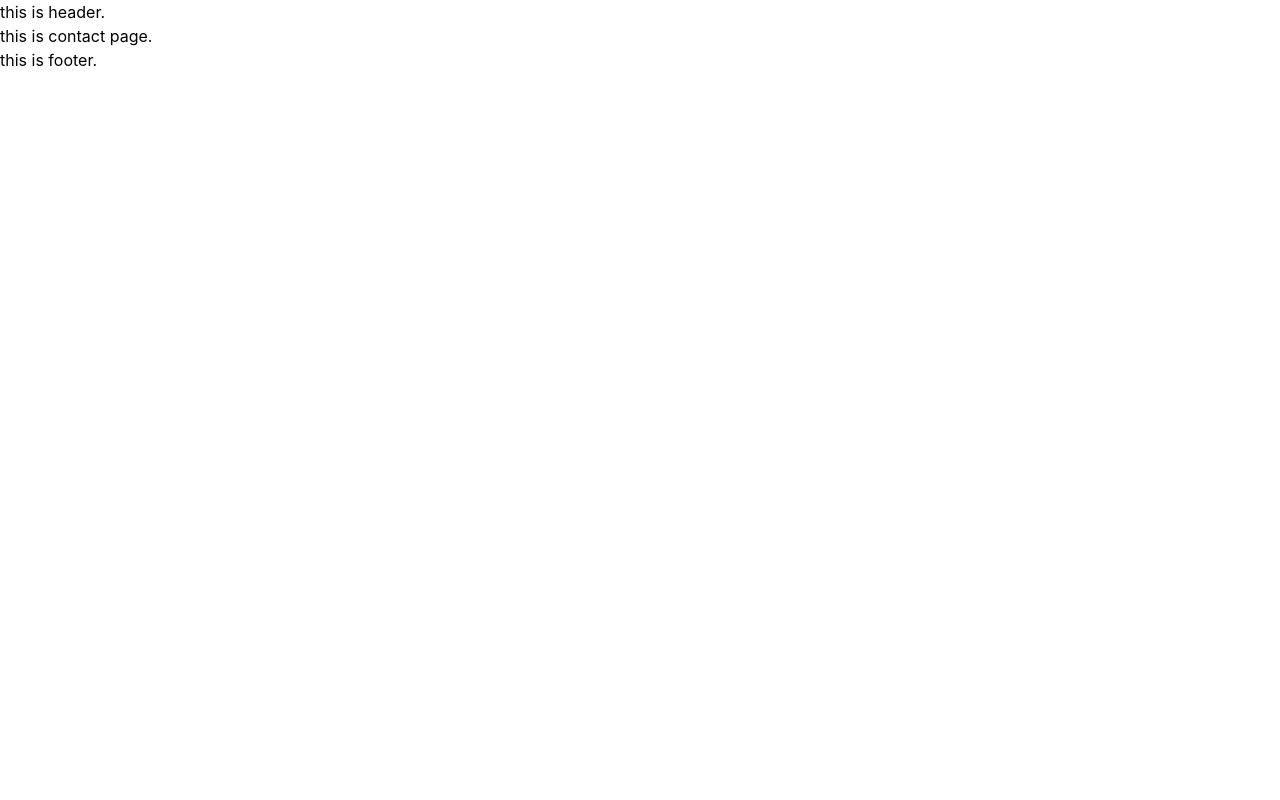
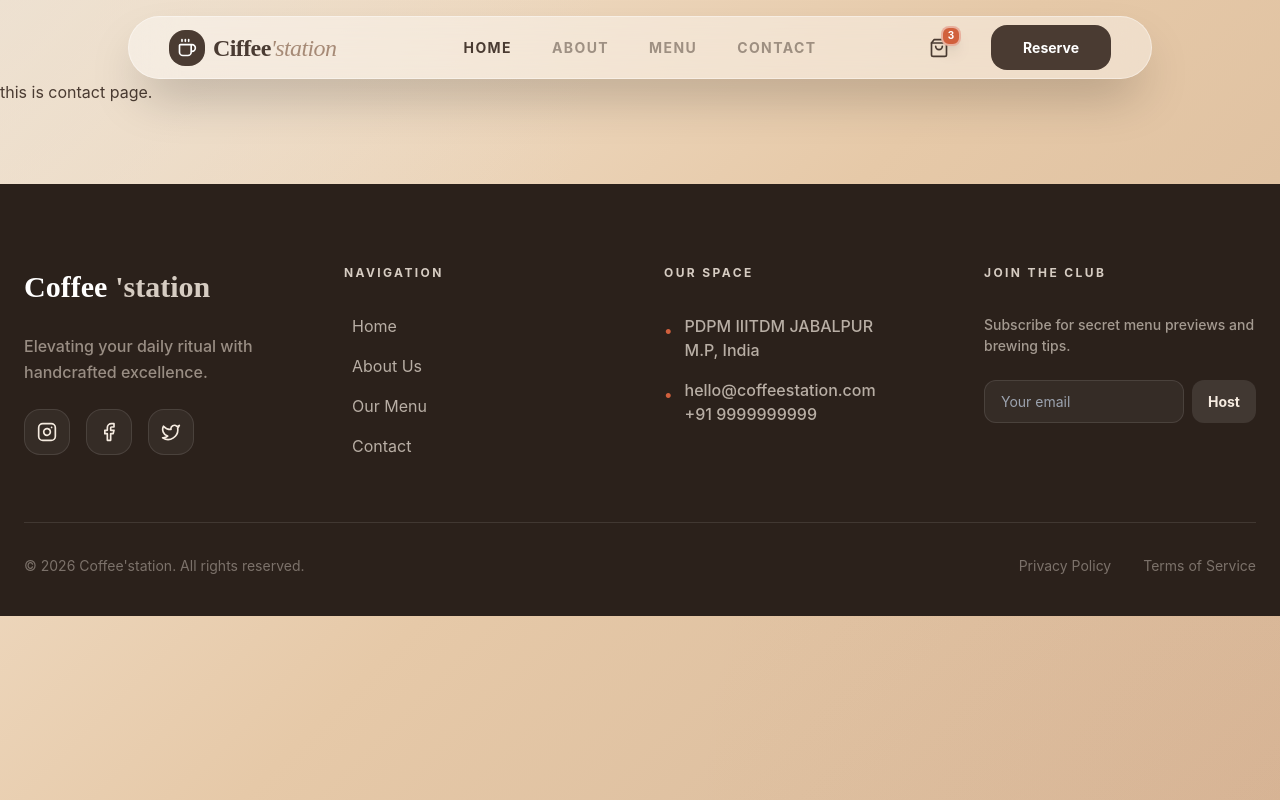
Before and after one commit to rachel0623123/coffee_station_nick, a React (Vite) app: page /contact in a window 1280 px wide. Built offline with nearby package versions, Linux system fonts and the light colour scheme.

Commit message:
feat: implement router and layout. create every pages's shells.

```diff
--- a/src/app/index.css
+++ b/src/app/index.css
@@ -2,6 +2,22 @@
 @tailwind components;
 @tailwind utilities;
 
+
+body {
+    @apply bg-cream text-coffee-900 font-sans antialiased overflow-x-hidden;
+    background:
+      radial-gradient(circle at top left, rgba(230, 220, 207, 0.5), transparent 40%),
+      radial-gradient(circle at bottom right, rgba(209, 96, 61, 0.05), transparent 40%),
+      linear-gradient(135deg, #f5e6d3 0%, #e6c9a8 50%, #d7b899 100%);
+    min-height: 100vh;
+    position: relative;
+}
+
+main {
+    padding-top: 80px;
+    padding-bottom: 80px;
+    margin: auto;
+}
 
 @layer components {
     .ds_section {
@@ -26,7 +42,7 @@
         @apply px-10 py-6 bg-coffee-50 rounded-2xl text-coffee-900 text-mdTxt font-sans font-bold hover:bg-white
     }
     .mdRound_light_btn-search {
-        @apply py-2.5 px-4 rounded-2xl text-white font-sans bg-coffee-900/10 hover:bg-coffee-900/20 transition-all duration-300
+        @apply bg-white/10 hover:bg-white/20 px-4 py-2.5 rounded-xl text-sm font-bold transition-colors
     }
     .mdRound_light_btn-time {
         @apply py-3 px-4 rounded-xl text-smTxt font-medium transition-all border-1 bg-white/30 text-coffee-900 border-white/20 hover:bg-white/50
@@ -57,11 +73,18 @@
     .circle_light_ctrl_btn {
         @apply w-6 h-6 rounded-full bg-white/30 flex items-center justify-center hover:bg-white/50 transition-colors text-smTxt
     }
+    .nav_btn_header {
+        @apply text-sm font-bold tracking-widest transition-all duration-300 relative uppercase text-coffee-900/50 hover:text-coffee-900
+    }
+    .nav_btn_header-act {
+        @apply text-sm font-bold tracking-widest transition-all duration-300 relative uppercase text-coffee-900
+    }
+
 
     /*<------------- Badges ------------->*/
 
     .icon_badge {
-        @apply w-[20px] h-[20px] bg-terracotta border-light-bd border-2 rounded-lg text-sm3Txt text-white text-center font-sans font-bold
+        @apply w-5 h-5 bg-terracotta text-white text-sm3Txt font-bold rounded-lg flex items-center justify-center shadow-lg border-2 border-white/50
     }
     .bestSeller_badge {
         @apply px-3.5 py-1.5 bg-terracotta rounded-full font-bold font-sans text-sm2Txt text-white
--- a/src/app/layout/Footer.tsx
+++ b/src/app/layout/Footer.tsx
@@ -1,7 +1,94 @@
+import { Link } from "react-router-dom";
+import { LuInstagram, LuFacebook, LuTwitter } from "react-icons/lu";
+import { Button } from "../../shared/ui/buttons/Button";
+
+const links = [LuInstagram, LuFacebook, LuTwitter];
+const navItems = [
+    {
+        content: "Home",
+        path: "/"
+    },
+    {
+        content: "About Us",
+        path: "/about"
+    },
+    {
+        content: "Our Menu",
+        path: "/menu"
+    },
+    {
+        content: "Contact",
+        path: "/contact"
+    },
+];
+
 export const Footer = () => {
     return (
-        <footer>
-            this is footer.
+        <footer className="bg-coffee-950 text-coffee-100 pt-20 pb-10 relative overflow-hidden">
+            <div className="container mx-auto px-6 relative z-10">
+                <div className="grid grid-cols-4 gap-12 mb-16">
+                    <div>
+                        <h3 className="text-smTtl font-bold font-serif text-white flex items-center gap-2">
+                            Coffee
+                            <span className="text-coffee-400">'station</span>
+                        </h3>
+                        <p className="text-coffee-200/60 leading-relaxed font-medium max-w-xs mt-6">Elevating your daily ritual with handcrafted excellence.</p>
+                        <div className="flex gap-4 mt-6">
+                            {links.map((Icon, index) => {
+                                return (
+                                    <Link to="#" key={index} className="p-3 bg-white/5 rounded-2xl hover:bg-white/10 border border-white/10 group hover:scale-110 transition-all duration-300">
+                                        <Icon className="lucide lucide-twitter text-bgTxt w-5h-5 group-hover:text-terracotta transition-colors" />
+                                    </Link>
+                                );
+                            })}
+                        </div>
+                    </div>
+                    <div>
+                        <h4 className="text-sm1Txt font-bold uppercase tracking-[0.2em] mb-8 text-coffee-400">Navigation</h4>
+                        <ul className="space-y-4">
+                            {navItems.map((item, index) => {
+                                return (
+                                    <li key={index}>
+                                        <Link to={item.path} className="text-sm sm:text-base text-coffee-100/70 hover:text-white transition-colors flex items-center gap-2 group">
+                                            <span className="w-0 h-px bg-terracotta group-hover:w-4 transition-all"></span>
+                                            {item.content}
+                                        </Link>
+                                    </li>
+                                );
+                            })}
+                        </ul>
+                    </div>
+                    <div>
+                        <h4 className="text-sm1Txt font-bold uppercase tracking-[0.2em] mb-8 text-coffee-400">OUR SPACE</h4>
+                        <ul className="space-y-4 text-coffee-100/70 font-medium">
+                            <li className="flex items-start gap-3">
+                                <span className="text-terracotta mt-1">•</span>
+                                <span>PDPM IIITDM JABALPUR <br/> M.P, India</span>
+                            </li>
+                            <li className="flex items-start gap-3">
+                                <span className="text-terracotta mt-1">•</span>
+                                <span>hello@coffeestation.com <br /> +91 9999999999</span>
+                            </li>
+                        </ul>
+                    </div>
+                    <div>
+                        <h4 className="text-sm1Txt font-bold uppercase tracking-[0.2em] mb-8 text-coffee-400">Join the Club</h4>
+                        <p className="text-coffee-100/60 text-smTxt mb-6 font-medium">Subscribe for secret menu previews and brewing tips.</p>
+                        <div className="flex gap-2">
+                            <input type="email" className="bg-white/5 border border-white/10 rounded-xl px-4 py-2.5 text-smTxt
+                                focus:outline-none focus:ring-1 focus:ring-terracotta w-full" placeholder="Your email"/>
+                            <Button content="Host" className="mdRound_light_btn-search" />
+                        </div>
+                    </div>
+                </div>
+                <div className="pt-8 border-t border-white/10 flex flex-co justify-between items-center gap-4 text-smTxt text-coffee-100/40">
+                    <p>© 2026 Coffee'station. All rights reserved.</p>
+                    <div className="flex gap-8">
+                        <Link to="#">Privacy Policy</Link>
+                        <Link to="#">Terms of Service</Link>
+                    </div>
+                </div>
+            </div>
         </footer>
     );
 }
--- a/src/app/layout/Header.tsx
+++ b/src/app/layout/Header.tsx
@@ -1,5 +1,60 @@
+import { LuCoffee, LuShoppingBag } from "react-icons/lu";
+import { Link } from "react-router-dom";
+import { Badge } from "../../shared/ui/badges/Badge";
+import { Button } from "../../shared/ui/buttons/Button";
+import { useState } from "react";
+
+const navItems = [
+    {
+        content: "HOME",
+        path: "/",
+    },
+    {
+        content: "ABOUT",
+        path: "/about",
+    },
+    {
+        content: "MENU",
+        path: "/menu",
+    },
+    {
+        content: "CONTACT",
+        path: "/contact",
+    },
+];
+
 export const Header = () => {
+
+    const [navItemAct, setNavItemAct] = useState(0);
+
     return (
-        <header>this is header.</header>
+        <header className="fixed top-4 z-50 left-1/2 w-md -translate-x-1/2 py-2 px-10 rounded-full border-1 border-white/20
+        shadow-2xl backdrop-blur-xl transition-all duration-500 flex items-center justify-between bg-white/40 border-white/40">
+            <Link to="/" className="flex items-center gap-2 text-lgTxt font-bold text-coffee-900 tracking-tight shrink-0 z-20 font-serif group cursor-pointer">
+                <span className="p-2 bg-coffee-900 text-bgTxt rounded-2xl text-white group-hover:rotate-12 transition-transform duration-300">
+                    <LuCoffee />
+                </span>
+                <span >
+                    Ciffee
+                    <span className="text-coffee-600 font-normal italic">'station</span>
+                </span>
+            </Link>
+            <div className="flex absolute left-1/2 top-1/2 -translate-x-1/2 -translate-y-1/2 items-center gap-10">
+                {navItems.map((item, index) => {
+                    return (
+                        <Link to={item.path} key={index} className={index === navItemAct ? "nav_btn_header-act" : "nav_btn_header"} onClick={() => {setNavItemAct(index)}}>{item.content}</Link>
+                    );
+                })}
+            </div>
+            <div className="flex items-center gap-8 z-20">
+                <button className="relative p-2.5 text-bgTxt text-coffee-900 hover:bg-white/20 rounded-2xl transition-all duration-300 group">
+                    <LuShoppingBag />
+                    <Badge content="3" className="icon_badge absolute -top-0.5 -right-0.5"/>
+                </button>
+                <Link to="/reserve">
+                    <Button content="Reserve" className="mdRound_dark_btn" />
+                </Link>
+            </div>
+        </header>
     );
 }
--- a/src/pages/DesignSystem.tsx
+++ b/src/pages/DesignSystem.tsx
@@ -6,8 +6,8 @@ import { FontSection } from "../shared/ui/designSystem/FontSection";
 
 export const DesignSystem = () => {
     return (
-        <main className="p-10 bg-cream min-h-[100vh]">
-            <h1 className="text-lgTtl text-coffee-900 mb-5">Design System</h1>
+        <main className="w-lg min-h-[100vh]">
+            <h1 className="text-lgTtl text-coffee-900 my-10">Design <span className="italic font-serif text-coffee-600">System</span></h1>
             <ColorSection/>
             <FontSection/>
             <BtnSection/>
--- a/tailwind.config.js
+++ b/tailwind.config.js
@@ -48,6 +48,10 @@ export default {
         sm2Txt: "11px",
         sm3Txt: "10px",
       },
+      width: {
+        lg: "1536px",
+        md: "1024px",
+      },
       borderRadius: {
         card: '40px',
         "card-lg": "50px",
```
